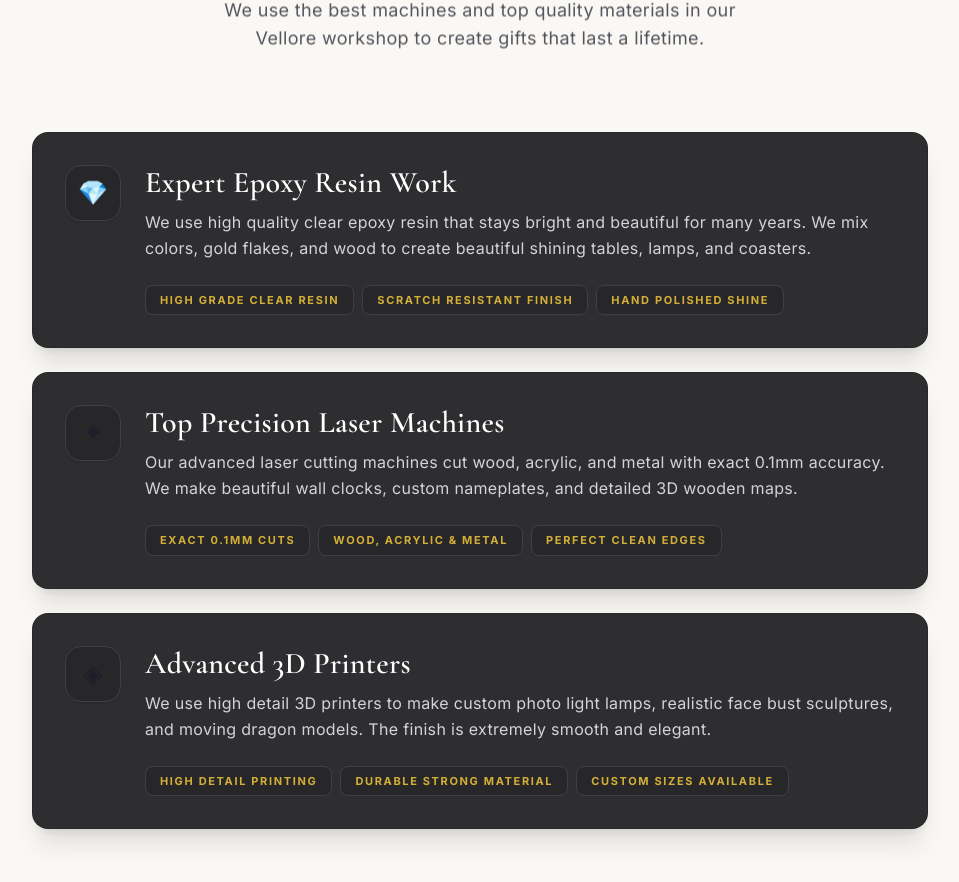
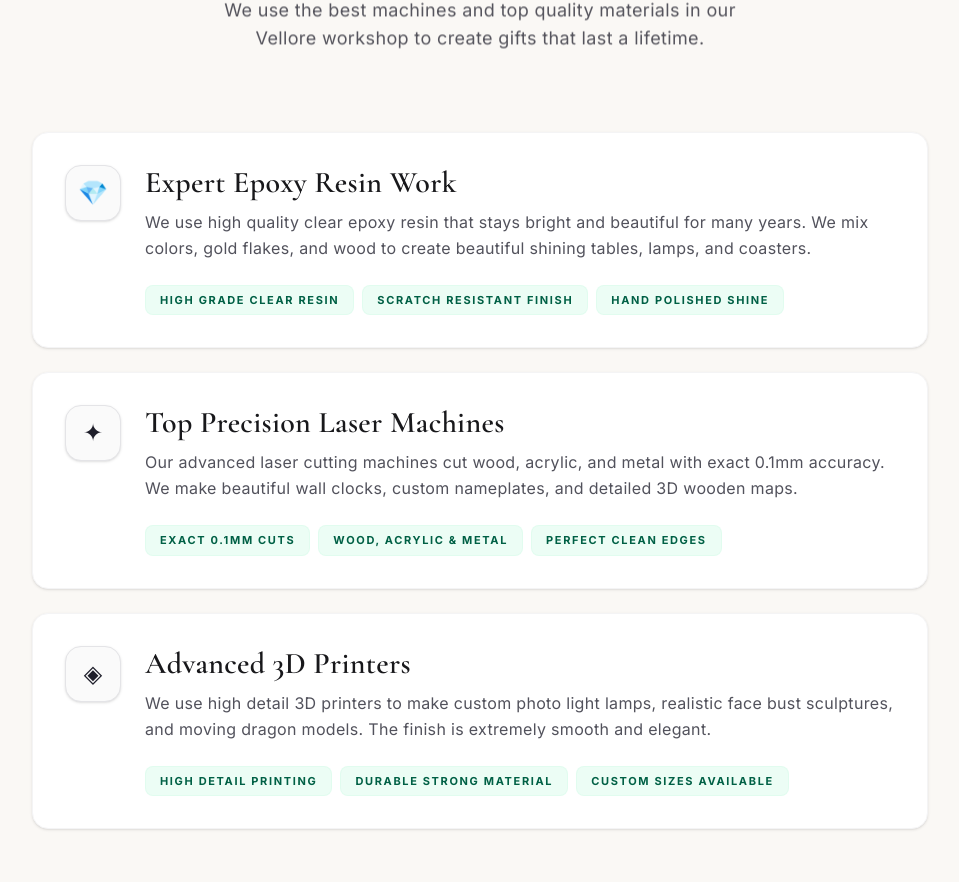
Before and after one commit to AlexKingstonvlr/giftshop, a React (Vite) app: page / in a window 1280 px wide. Shown: the part 2431-3313 px from the top of the page, without its empty margins (160-1119 px from the left). Built offline with nearby package versions, Linux system fonts and the light colour scheme; the HTML template or start-up script is replaced by a standard one.

Commit message:
light theme: white craft cards, dark text, green badges

```diff
--- a/src/components/CraftShowcase.tsx
+++ b/src/components/CraftShowcase.tsx
@@ -1,5 +1,4 @@
 import { useScrollFade } from '../hooks/useScrollFade';
-
 const craftFeatures = [
   {
     emoji: '💎',
@@ -52,27 +51,27 @@ export default function CraftShowcase() {
               return (
                 <div
                   key={craft.title}
-                  className="bg-zinc-900/90 p-8 rounded-2xl shadow-xl border border-zinc-800/80 hover:border-[var(--gold)]/40 transition-all duration-500 group flex flex-col md:flex-row items-start gap-6"
+                  className="bg-white p-8 rounded-2xl shadow-sm border border-zinc-100 hover:border-[var(--gold)]/40 transition-all duration-500 group flex flex-col md:flex-row items-start gap-6"
                   style={{ transitionDelay: `${i * 100}ms` }}
                 >
                   {/* Left Icon Container */}
-                  <div className="w-14 h-14 rounded-2xl border border-zinc-700 flex items-center justify-center text-2xl flex-shrink-0 bg-zinc-800 group-hover:scale-110 group-hover:border-[var(--gold)]/40 transition-all duration-400 shadow-sm">
+                  <div className="w-14 h-14 rounded-2xl border border-zinc-200 flex items-center justify-center text-2xl flex-shrink-0 bg-zinc-50 group-hover:scale-110 group-hover:border-[var(--gold)]/40 transition-all duration-400 shadow-sm">
                     {craft.emoji}
                   </div>
 
                   {/* Right Content Area */}
                   <div className="flex-1 font-sans-lux">
-                    <h3 className="font-serif-lux text-2xl md:text-3xl text-white mb-2 font-semibold group-hover:text-[var(--gold)] transition-colors">
+                    <h3 className="font-serif-lux text-2xl md:text-3xl text-zinc-900 mb-2 font-semibold group-hover:text-[var(--gold)] transition-colors">
                       {craft.title}
                     </h3>
-                    <p className="text-zinc-300 text-sm md:text-base leading-relaxed mb-6 font-normal">
+                    <p className="text-zinc-600 text-sm md:text-base leading-relaxed mb-6 font-normal">
                       {craft.desc}
                     </p>
                     <div className="flex flex-wrap gap-2">
                       {craft.stats.map((stat) => (
                         <span
                           key={stat}
-                          className="text-[11px] tracking-[0.15em] uppercase font-bold px-3.5 py-1.5 rounded-lg bg-zinc-800 text-[var(--gold)] border border-zinc-700"
+                          className="text-[11px] tracking-[0.15em] uppercase font-bold px-3.5 py-1.5 rounded-lg bg-emerald-50 text-emerald-800 border border-emerald-100/40"
                         >
                           {stat}
                         </span>
```
